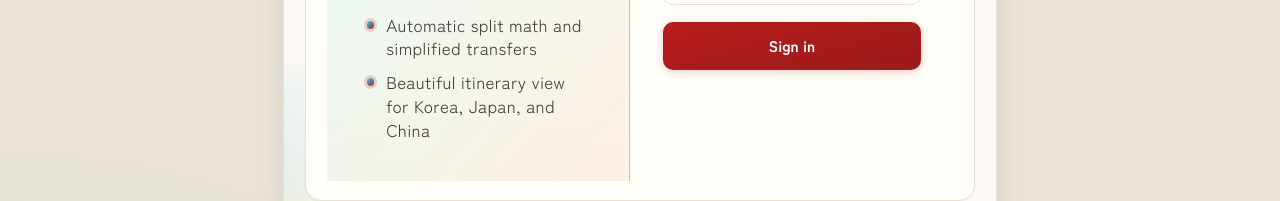
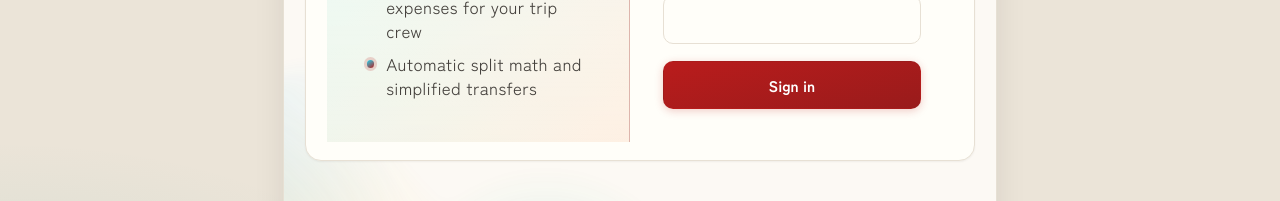
Before and after one commit to Brianlumlumlum/grad-trip-splitter, a React (Vite) app: page / in a window 1280 px wide. Shown: the part 499-700 px from the top of the page. Built offline with nearby package versions, Linux system fonts and the light colour scheme; no server answers.

Commit message:
Remove itinerary benefit bullet from landing auth hero.

```diff
--- a/src/components/AuthScreen.jsx
+++ b/src/components/AuthScreen.jsx
@@ -43,7 +43,6 @@ export default function AuthScreen({ supabase, onSignedIn }) {
           <ul className="auth-benefits" aria-label="Key benefits">
             <li>Real-time shared expenses for your trip crew</li>
             <li>Automatic split math and simplified transfers</li>
-            <li>Beautiful itinerary view for Korea, Japan, and China</li>
           </ul>
         </section>
 
```
